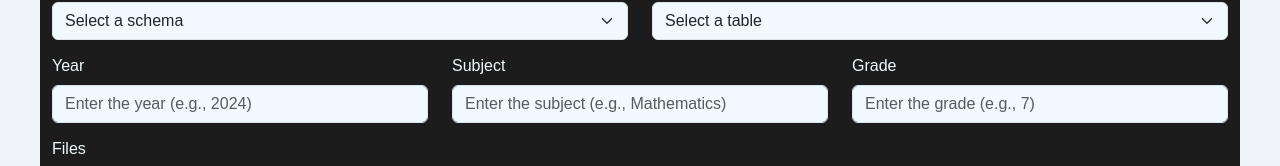
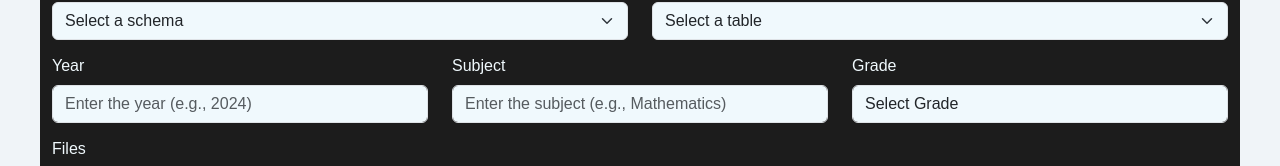
Before and after one commit to seleneecs/front-end, a React (Vite) app: page /resource/form in a window 1280 px wide. Shown: the part 208-374 px from the top of the page. Built offline with nearby package versions, Linux system fonts and the light colour scheme; no server answers.

Commit message:
made changes on resource form

```diff
--- a/src/components/ResourceForm/ResourceForm.jsx
+++ b/src/components/ResourceForm/ResourceForm.jsx
@@ -12,6 +12,8 @@ const ResourceForm = () => {
     schema: "",
     tableName: "",
   });
+
+  const [isSubmitting, setIsSubmitting] = useState(false); // Track submission state
 
   const handleChange = (e) => {
     const { name, value } = e.target;
@@ -31,12 +33,13 @@ const ResourceForm = () => {
 
   const toTitleCase = (str) => {
     return str.replace(/\w\S*/g, (txt) =>
-      txt.charAt(0).toUpperCase() + txt.substr(1).toLowerCase()
+      txt.charAt(0).toUpperCase() + txt.substr(1).toUpperCase()
     );
   };
 
   const handleSubmit = async (e) => {
     e.preventDefault();
+    setIsSubmitting(true); // Disable submit button during submission
 
     try {
       const baseURL = import.meta.env.VITE_API_URL;
@@ -75,15 +78,28 @@ const ResourceForm = () => {
 
       console.log("Files uploaded successfully!", response.data);
       alert("All files uploaded successfully!");
+
+      // Reset the form after successful submission
+      setFormData({
+        year: "",
+        subject: "",
+        grade: "",
+        files: [],
+        schema: "",
+        tableName: "",
+      });
+
     } catch (error) {
       console.error("Error submitting form:", error.response?.data || error.message);
       alert("An error occurred while submitting the form. Please try again.");
+    } finally {
+      setIsSubmitting(false); // Enable submit button again after submission attempt
     }
   };
 
   return (
     <Layout>
-      <div className="form_container container my-5 container-fluid" >
+      <div className="form_container container my-5 container-fluid">
         <h2 className="text-center mb-4">Create Resource</h2>
         <form onSubmit={handleSubmit}>
           <div className="row">
@@ -178,16 +194,33 @@ const ResourceForm = () => {
               <label htmlFor="grade" className="form-label">
                 <strong>Grade</strong>
               </label>
-              <input
-                type="text"
+              <select
                 className="form-control"
                 id="grade"
                 name="grade"
                 value={formData.grade}
                 onChange={handleChange}
-                placeholder="Enter the grade (e.g., 7)"
                 required
-              />
+              >
+                <option value="">Select Grade</option>
+                <option value="PP1">PP1</option>
+                <option value="PP2">PP2</option>
+                <option value="GRADE 1">GRADE 1</option>
+                <option value="GRADE 2">GRADE 2</option>
+                <option value="GRADE 3">GRADE 3</option>
+                <option value="GRADE 4">GRADE 4</option>
+                <option value="GRADE 5">GRADE 5</option>
+                <option value="GRADE 6">GRADE 6</option>
+                <option value="GRADE 7">GRADE 7</option>
+                <option value="GRADE 8">GRADE 8</option>
+                <option value="GRADE 9">GRADE 9</option>
+                <option value="GRADE 10">GRADE 10</option>
+                <option value="GRADE 11">GRADE 11</option>
+                <option value="GRADE 12">GRADE 12</option>
+                <option value="FORM 2">FORM 2</option>
+                <option value="FORM 3">FORM 3</option>
+                <option value="FORM 4">FORM 4</option>
+              </select>
             </div>
           </div>
 
@@ -209,10 +242,17 @@ const ResourceForm = () => {
             </div>
           </div>
 
-          {/* Submit Button */}
+          {/* Submit Button with Spinner */}
           <div className="text-center">
-            <button type="submit" className="btn btn-primary">
-              Submit
+            <button type="submit" className="btn btn-primary" disabled={isSubmitting}>
+              {isSubmitting ? (
+                <>
+                  <span className="spinner-border spinner-border-sm me-2" role="status" aria-hidden="true"></span>
+                  Submitting...
+                </>
+              ) : (
+                "Submit"
+              )}
             </button>
           </div>
         </form>
```
